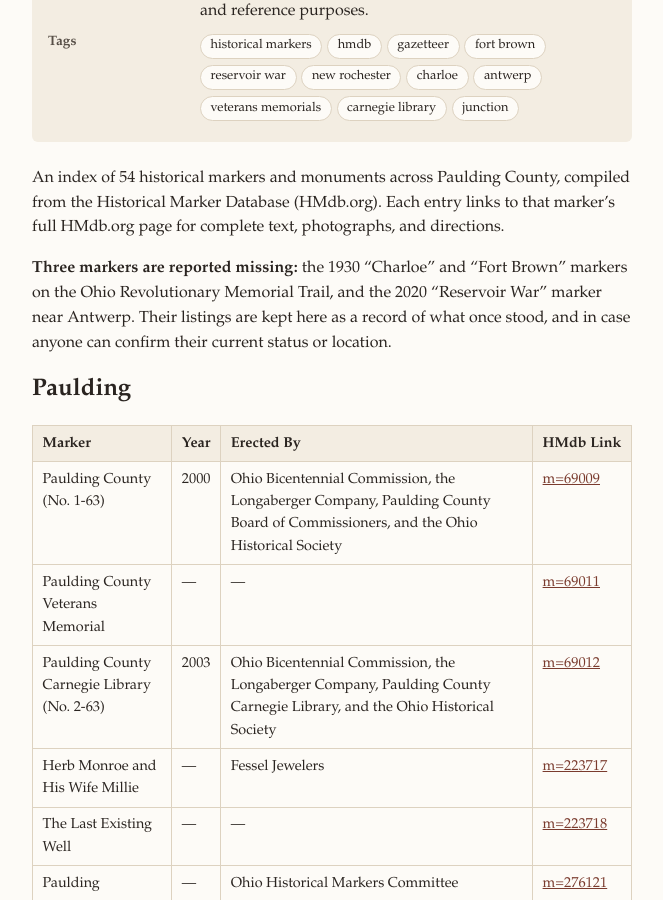
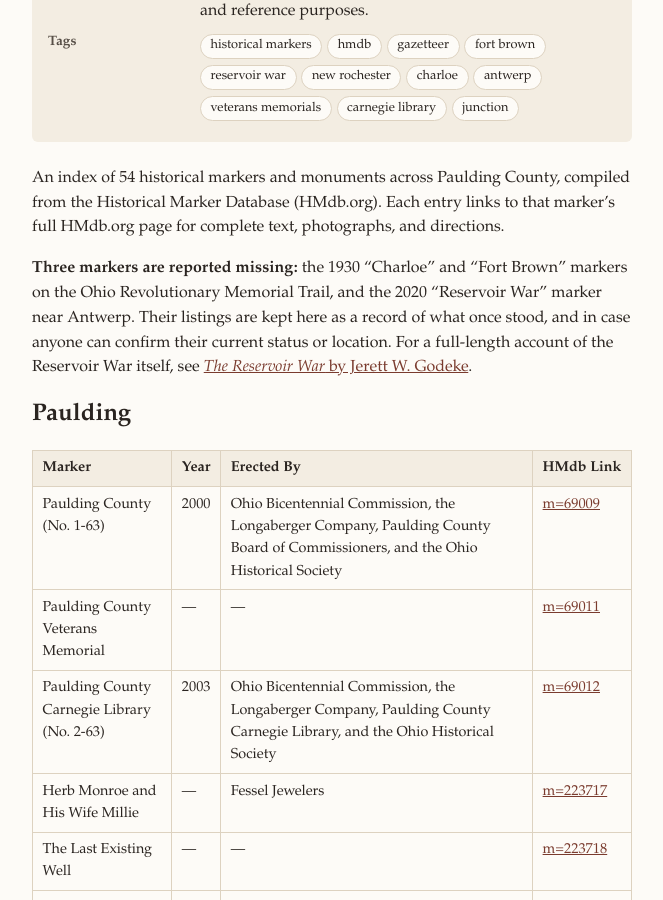
Before and after one commit to jofer215/Paulding, a Jekyll site: the page built from _items/historical-markers-index.md, in a window 1280 px wide and 900 px high, scrolled down 510 px. Shown: the whole window, without its empty margins (78-741 px from the left). Built offline with Jekyll 4.4.1, drawn with Linux system fonts in a browser that asks for light colours.

Commit message:
Add bibliographic entry for Godeke's "The Reservoir War," cross-linked
Jerett W. Godeke's 2023 book covers the 1887 destruction of the Six
Mile Reservoir near Antwerp by local "Dynamiters" - the event behind
the county's "No Compromise" motto, already briefly covered in the
engineer's history overview and referenced by a reported-missing HMdb
marker. Cross-links added in both directions.

Co-Authored-By: Claude Sonnet 5 <noreply@anthropic.com>
Claude-Session: https://claude.ai/code/session_01HFiX5DwBj15tjgeMJKLPqW

```diff
--- a/_items/historical-markers-index.md
+++ b/_items/historical-markers-index.md
@@ -18,7 +18,9 @@ directions.
 Brown" markers on the Ohio Revolutionary Memorial Trail, and the 2020
 "Reservoir War" marker near Antwerp. Their listings are kept here as a
 record of what once stood, and in case anyone can confirm their current
-status or location.
+status or location. For a full-length account of the Reservoir War
+itself, see
+[*The Reservoir War* by Jerett W. Godeke]({{ "/archive/the-reservoir-war-godeke-2023/" | relative_url }}).
 
 ## Paulding
 
```
Also changed, not shown: _items/paulding-county-history-engineer-overview.md (+3 -1 lines), _items/the-reservoir-war-godeke-2023.md (added, +32 -0 lines).
